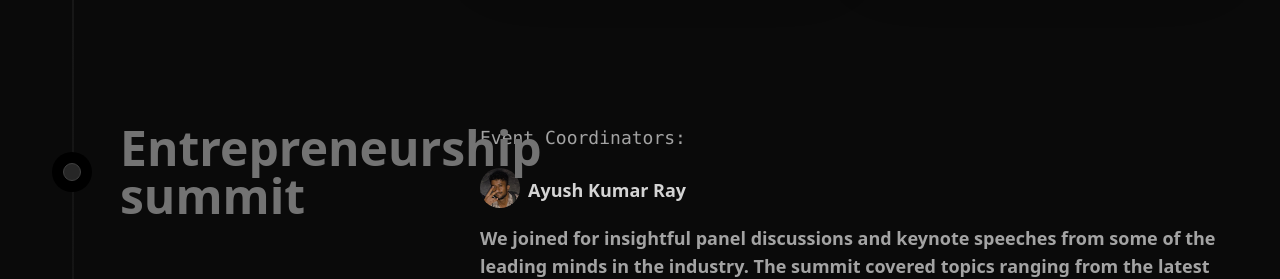
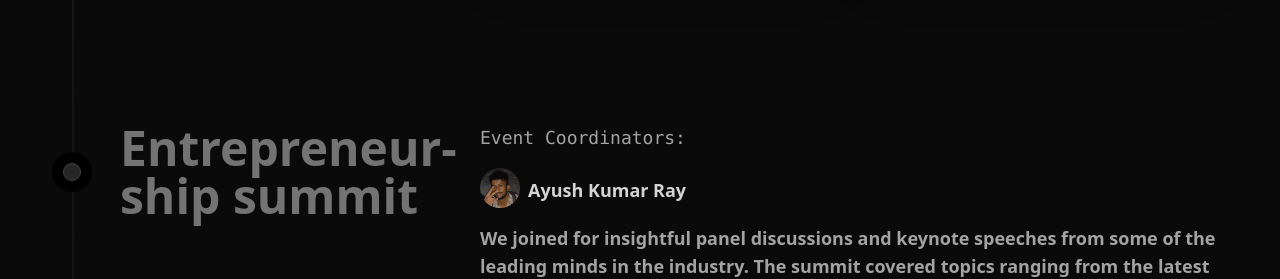
Before and after one commit to AyushRay06/MetaPoise, a Next.js app: page / in a window 1280 px wide. Shown: the part 9520-9799 px from the top of the page. Built offline with nearby package versions, Linux system fonts and the light colour scheme.

Commit message:
fixed Entrepreneurship overlap

```diff
--- a/components/timeline.tsx
+++ b/components/timeline.tsx
@@ -446,7 +446,7 @@ export function TimelineDemo() {
       ),
     },
     {
-      title: `Entrepreneurship summit`,
+      title: `Entrepreneur-ship summit`,
       content: (
         <div>
           <p className="text-neutral-400 text-sm md:text-lg font-mono">
```
